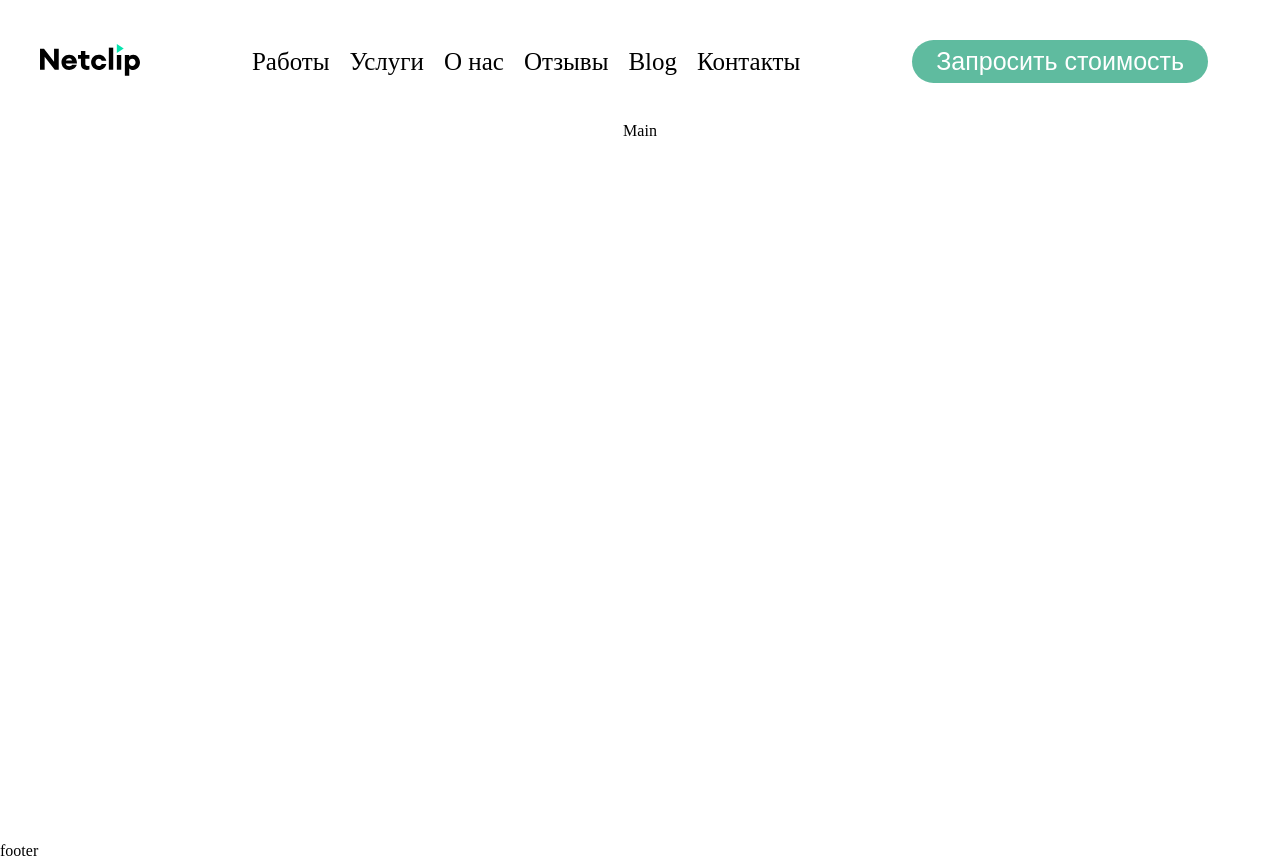
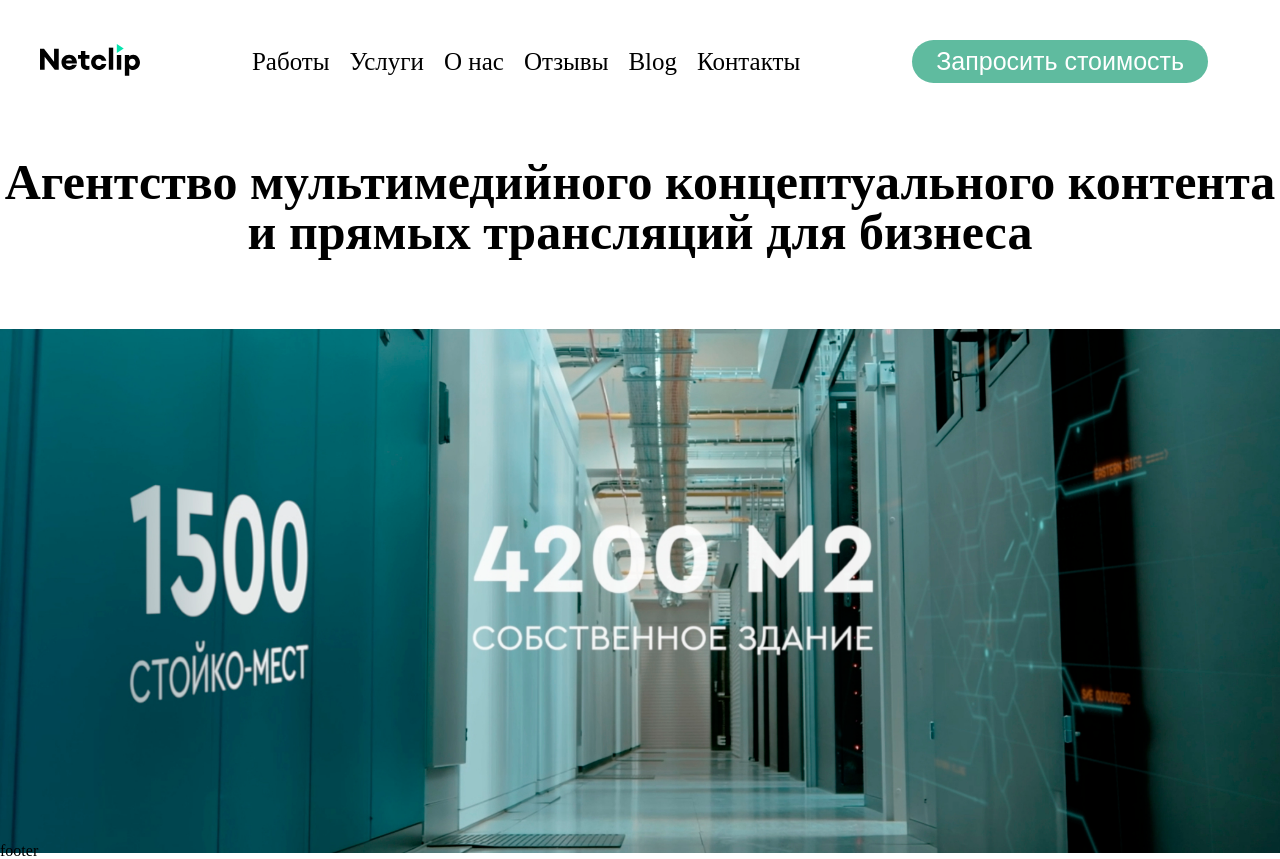
Before and after one commit to Overlord228-png/systmatization, a React (Create React App) app: page / in a window 1280 px wide. Shown: the top 859 px of the page. Built offline with nearby package versions, Linux system fonts and the light colour scheme.

Commit message:
add scss layout

```diff
--- a/src/pages/Main.jsx
+++ b/src/pages/Main.jsx
@@ -1,10 +1,18 @@
 import React from "react";
 import "scss/_main.scss"
+import Shower from "img/big_fotos/showreel2.png"
 
 export default function Main() {
     return(
-        <div className="main__wrapper">
-            Main
-        </div>
+        <section className="main__wrapper">
+            <div className="main__content">
+                <h1 className="text__title">
+                    Агентство мультимедийного концептуального контента и прямых трансляций для бизнеса
+                </h1>
+                <div className="logo__container">
+                    <img className="main__logo" src={Shower} alt="" />
+                </div>
+            </div>
+        </section>
     )
 };
```
